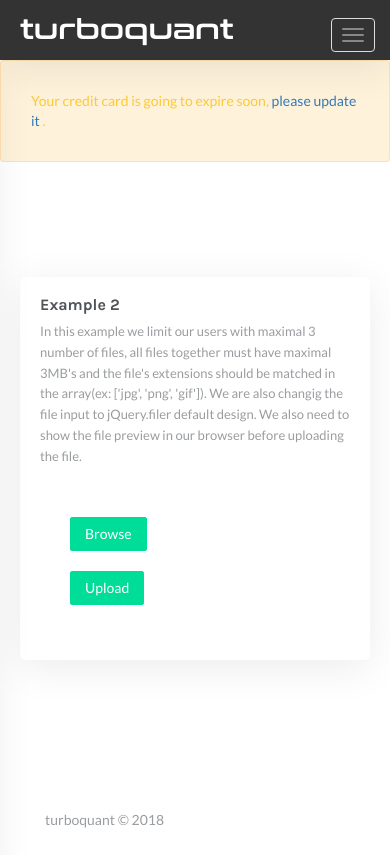
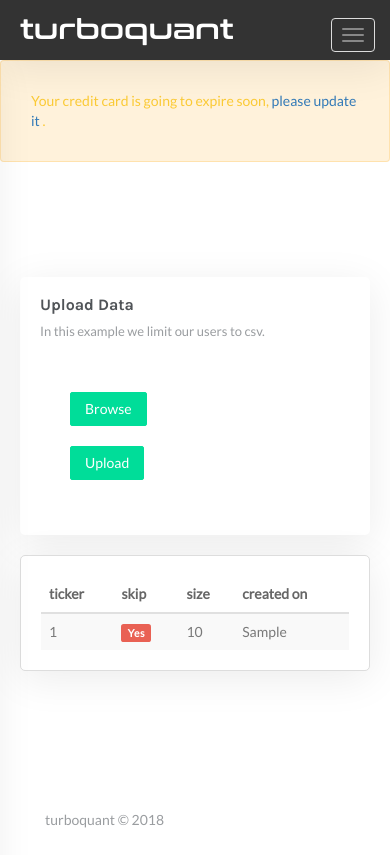
Before and after one commit to cg94301/turboquant, a Flask app: page /quant/data/ in a window 390 px wide. Run offline with Flask 2, Linux system fonts and the light colour scheme; a user stored in the database is signed in; tables that the repository leaves empty hold one stand-in row (values such as "Sample post"); parts of the project's set-up code (start-up, migrations or seed data) failed here and were passed over; some libraries are stand-ins or nearby versions.

Commit message:
add skip option in DB

```diff
--- a/turboquant/blueprints/quant/templates/quant/page/data.html
+++ b/turboquant/blueprints/quant/templates/quant/page/data.html
@@ -17,7 +17,7 @@
 <script src="https://oss.maxcdn.com/libs/html5shiv/3.7.0/html5shiv.js"></script>
 <script src="https://oss.maxcdn.com/libs/respond.js/1.3.0/respond.min.js"></script>
 <![endif]-->
-
+{% import 'macros/flash.html' as flash with context %}
 {% extends 'layouts/app.html' %}
 
 {% block title %}Data{% endblock %}
@@ -39,20 +39,16 @@
       <!-- Start content -->
       <div class="content">
 	<div class="container">
-
+          {{ flash.render() }}
           <div class="row">
             <div class="col-xs-12">
               <div class="card-box">
 
                 <div class="row m-t-50">
                   <div class="col-xs-12 col-sm-6">
-                    <h4 class="header-title m-t-0">Example 2</h4>
+                    <h4 class="header-title m-t-0">Upload Data</h4>
                     <p class="text-muted font-13 m-b-30">
-                      In this example we limit our users with maximal 3 number of files, all
-                      files together must have maximal 3MB's and the file's extensions should
-                      be matched in the array(ex: ['jpg', 'png', 'gif']). We are also changig
-                      the file input to jQuery.filer default design. We also need to show the
-                      file preview in our browser before uploading the file.
+                      In this example we limit our users to csv.
                     </p>
 
                     <div class="p-20">
@@ -72,7 +68,7 @@
                             </label>
                             <span class='label label-warning' id="upload-file-info"></span>
                             <br></br>
-                            <button type="submit" class="btn btn-custom waves-effect waves-light">Upload</button>
+                            <button type="submit" name="upload" class="btn btn-custom waves-effect waves-light">Upload</button>
 
                           </form>
 
@@ -88,10 +84,76 @@
               </div>
             </div><!-- end col-->
 
+          </div> <!-- end row -->
+
+          <!-- <div class="row">
+            <div class="col-sm-8">
+              <div class="card-box table-responsive">
+                <form action="{{ url_for('quant.data') }}" method="post">
+                  {{ form.hidden_tag() }}
+                   <button type="submit" name="update" class="btn btn-custom waves-effect w-md waves-light m-b-5">Show</button>
+                </form>
+              </div>
+            </div>
+          </div> -->
+
+          <div class="row">
+            <div class="col-sm-12">
+              <div class="card-box table-responsive">
+                <!-- <div class="dropdown pull-right">
+                  <a href="#" class="dropdown-toggle card-drop" data-toggle="dropdown" aria-expanded="false">
+                    <i class="zmdi zmdi-more-vert"></i>
+                  </a>
+                  <ul class="dropdown-menu" role="menu">
+                    <li><a href="#">Action</a></li>
+                    <li><a href="#">Another action</a></li>
+                    <li><a href="#">Something else here</a></li>
+                    <li class="divider"></li>
+                    <li><a href="#">Separated link</a></li>
+                  </ul>
+                </div> -->
+
+                <!-- <h4 class="header-title m-t-0 m-b-30">Strategies</h4> -->
+
+                <table id="datatable" class="table table-striped dt-responsive nowrap">
+                  <thead>
+                    <tr>
+                      <!-- <th>created_on</th> -->
+                      <!-- <th>id</th> -->
+                      <th>ticker</th>
+                      <th>skip</th>
+                      <th>size</th>
+                      <th>created on</th>
+                    </tr>
+                  </thead>
+
+                  <tbody>
+                    {% for ticker in tickers.items %}
+                    <tr>
+                      <td>
+                        {{ ticker.tid }}
+                      </td>
+                      <td>
+                        {% if ticker.skip == False %}
+                        <span class="label label-success"> No </span>
+                        {% else %}
+                        <span class="label label-danger"> Yes </span>
+                        {% endif %}
+                      </td>
+                      <td>
+                        {{ ticker.size }}
+                      </td>
+                      <td>
+                        {{ ticker.lastmodified }}
+                      </td>
+                    </tr>
+                    {% endfor %}
+                  </tbody>
+                </table>
+              </div>
+            </div><!-- end col -->
           </div>
           <!-- end row -->
-
-
 
         </div> <!-- container -->
 
--- a/turboquant/blueprints/quant/views.py
+++ b/turboquant/blueprints/quant/views.py
@@ -9,7 +9,7 @@ from flask_login import login_required, current_user
 from sqlalchemy import text
 
 from turboquant.blueprints.quant.forms import XGBForm
-from turboquant.blueprints.quant.models import Strategy
+from turboquant.blueprints.quant.models import Strategy, Ticker
 from turboquant.extensions import db
 from flask_wtf import Form
 
@@ -61,40 +61,122 @@ def dashboard():
     return render_template('quant/page/dashboard.html')
 
 
-@quant.route('/data/', methods=['GET','POST'])
-def data():
+@quant.route('/data/', defaults={'page': 1}, methods=['GET','POST'])
+@quant.route('/data/page/<int:page>', methods=['GET','POST'])
+def data(page):
+
+    print "*** debug", request
+    print "*** debug", request.method
+    print "*** debug", request.form.viewkeys()
+    print "*** debug", request.form.keys()
+    print "*** debug", 'upload' in request.form.keys()
+    print "*** debug", 'update' in request.form.keys()
 
     # Use basic form for CSRF token
     form = Form()
 
     if request.method == 'POST':
 
-        for uf in request.files.getlist('user_file'):
-            print uf
+        if 'upload' in request.form.keys():
 
-            file = uf
+            print "upload"
+            print "user_file", request.files.getlist('user_file')
 
-            """
-            These attributes are also available
+            for uf in request.files.getlist('user_file'):
+                print "uf:",uf
 
-            file.filename
-            file.content_type
-            file.content_length
-            file.mimetype
-            """
+                file = uf
 
-            if file.filename == "":
-                return "Please select a file"
+                """
+                These attributes are also available
 
-            if file and allowed_file(file.filename):
-                file.filename = secure_filename(file.filename)
-                output = upload_file_to_s3(file, S3_BUCKET, str(current_user.id) + '/ticker')
-                #return str(output)
+                file.filename
+                file.content_type
+                file.content_length
+                file.mimetype
+                """
 
-            else:
-                return redirect("quant/page/data.html", form=form)
+                #if file.filename == "":
+                #    flash('Please select a file', 'danger')
+                ##return "Please select a file"
 
-    return render_template('quant/page/data.html', form=form)
+                if file and allowed_file(file.filename):
+                    file.filename = secure_filename(file.filename)
+                    output = upload_file_to_s3(file, S3_BUCKET, str(current_user.id) + '/ticker')
+                    #return str(output)
+
+                else:
+                    flash('File format not allowed: ' + file.filename, 'danger')
+
+
+            #elif 'update' in request.form.keys():
+
+            payload = json.dumps({"uid":current_user.id})
+            print "*** debug payload:%s" % payload
+            print "*** debug", type(payload)
+            payloadb = str.encode(payload)
+
+            client = boto3.client('lambda')
+            response = client.invoke(
+                FunctionName='arn:aws:lambda:us-west-2:188444798703:function:list_s3',
+                Payload=payloadb,
+            )
+
+            tickercloud = response['Payload'].read()
+            print "***debug respone:", tickercloud
+            print "***debug type:", type(tickercloud)
+            tickercloudd = json.loads(tickercloud)
+            print "*** debug", type(tickercloudd)
+            #print "*** debug", type(tickercloudd[0])
+            #print "*** debug", tickercloudd[0]
+
+            #return redirect("quant/page/data.html")
+
+
+            # Ticker.query.delete()
+
+            tickercloud_names = [s[0] for s in tickercloudd]
+            print "tickercloud_names", tickercloud_names
+
+            tickerdb = Ticker.query.filter(Ticker.user_id == current_user.id)
+            tickerdb_names = [s.tid for s in tickerdb.all()]
+            print "tickerdb_names", tickerdb_names
+
+            # tickercloud: [["AAPL", 233285, "2018-09-08T16:53:24+00:00"], ["ORCL", 197427, "2018-09-08T18:15:59+00:00"], ["SBUX", 226567, "2018-09-08T15:11:44+00:00"]]
+            for tic in tickercloudd:
+                print "debug: updating ", tic[0]
+
+                # are there any tickers in DB that were removed from cloud?
+                if tic[0] in tickerdb_names:
+                    tickerdb_names.remove(tic[0])
+
+                x = tickerdb.filter(Ticker.tid==tic[0]).first()
+                print "x",x
+                if x:
+                    #x.tid = tic[0]
+                    x.size = tic[1]
+                    x.lastmodified = tic[2]
+                else:
+                    t = Ticker(user_id=current_user.id, tid=tic[0], skip=False, size=tic[1], lastmodified=tic[2])
+                    db.session.add(t)
+
+                #db.session.add(Ticker(user_id=current_user.id, tid=tid,size=size,lastmodified=lastmodified))
+
+            print "tickerdb_names minus cloud:", tickerdb_names
+
+            for tic in tickerdb_names:
+                x = tickerdb.filter(Ticker.tid==tic).first()
+                db.session.delete(x)
+
+            db.session.commit()
+
+
+    paginated_tickers = Ticker.query \
+                              .filter(Ticker.user_id == current_user.id) \
+                              .order_by(Ticker.tid.asc()) \
+                              .paginate(page, 20, True)
+
+    return render_template('quant/page/data.html', tickers=paginated_tickers, form=form)
 
 
 @quant.route('/generate/', methods=['GET','POST'])
@@ -125,6 +207,8 @@ def generate():
         flash('Thanks, expect a response shortly.', 'success')
         return redirect(url_for('quant.generate'))
 
+
+
     return render_template('quant/page/generate.html', form=form)
 
 #@quant.route('/strategies/')
@@ -146,7 +230,7 @@ def strategies(page):
 
 
         #if form.validate_on_submit():
-        from turboquant.blueprints.quant.tasks import describe_jobs
+        #from turboquant.blueprints.quant.tasks import describe_jobs
 
         # don't use delay. synchronous response.
         # when used w/o .delay the AWS credentials are not found.
--- a/turboquant/blueprints/user/views.py
+++ b/turboquant/blueprints/user/views.py
@@ -107,8 +107,8 @@ def password_reset():
 
 
 @user.route('/signup', methods=['GET', 'POST'])
-#@anonymous_required()
-@login_required # Don't allow sign up. For trial deploy only!!
+@anonymous_required()
+#@login_required # Don't allow sign up. For trial deploy only!!
 def signup():
     form = SignupForm()
 
--- a/turboquant/static/scripts/main.js
+++ b/turboquant/static/scripts/main.js
@@ -374,6 +374,7 @@ var bets = function () {
   });
 };
 
+
 // Initialize everything when the browser is ready.
 $(document).ready(function() {
     momentjsClasses();
```
Also changed, not shown: turboquant/blueprints/quant/models.py (+18 -0 lines), README.txt. Lines whose indentation alone changed are shown as unchanged.
